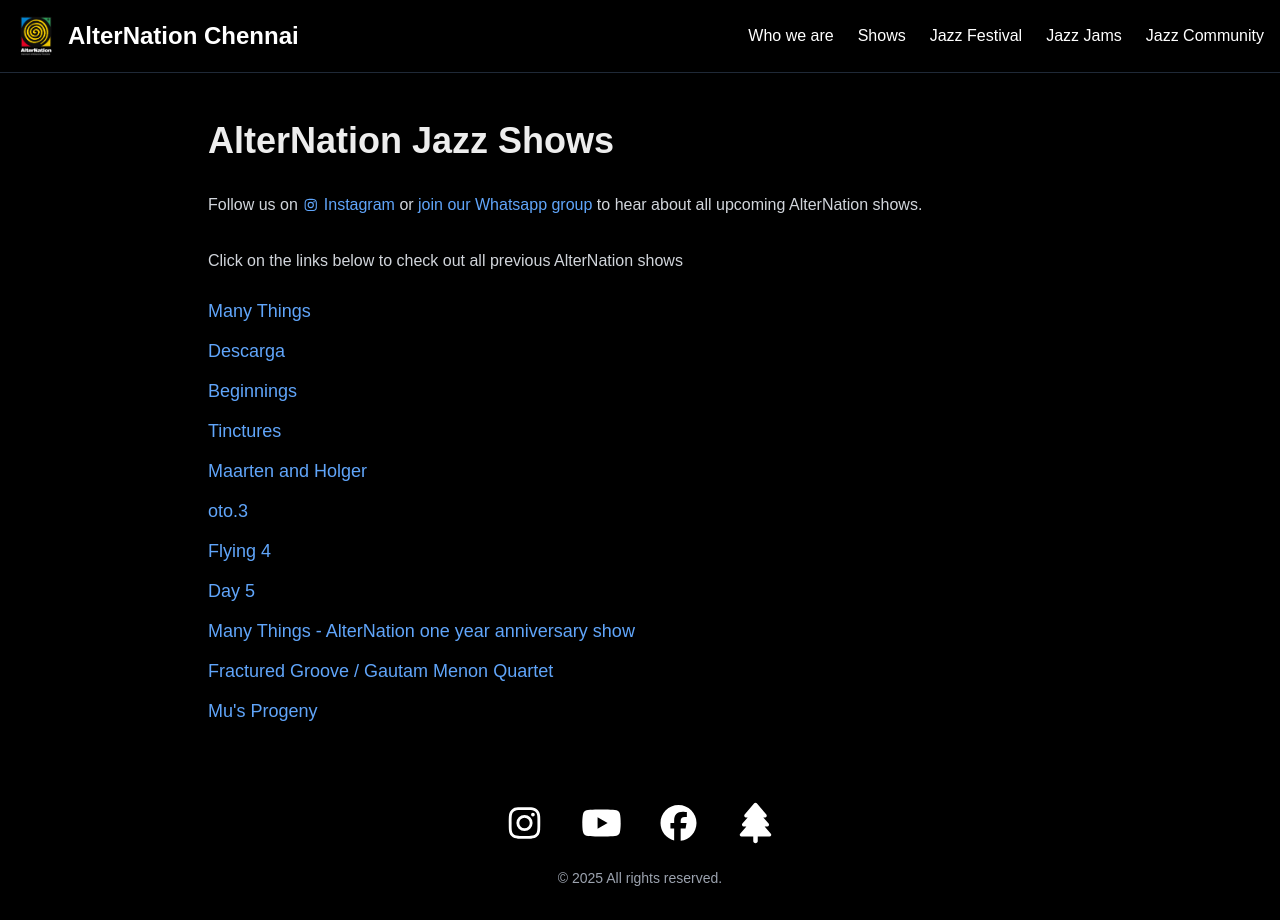
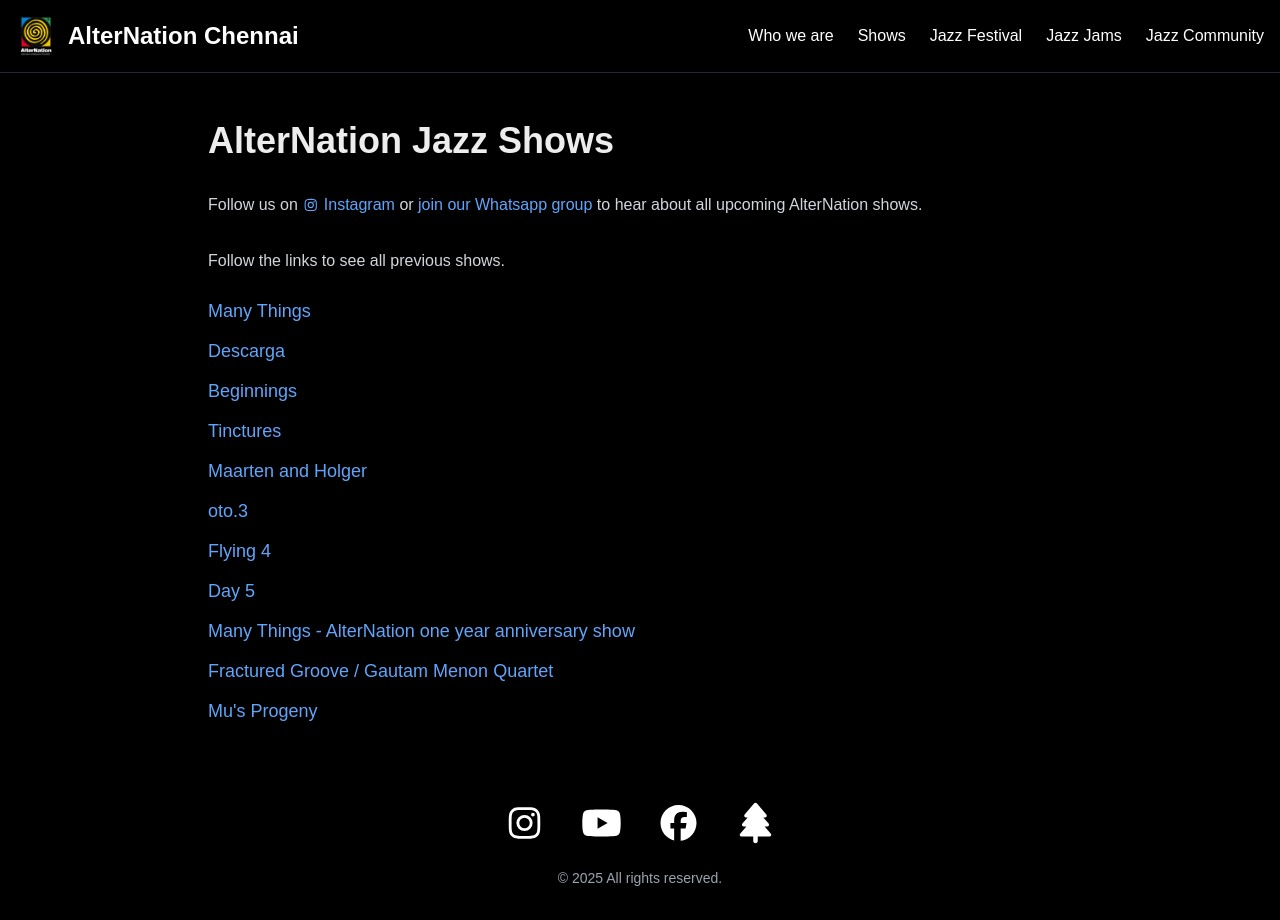
Before and after one commit to vivekayer/alternationchennai, a Next.js app: page /shows in a window 1280 px wide. Built offline with nearby package versions, Linux system fonts and the light colour scheme.

Commit message:
Text change

```diff
--- a/app/shows/page.tsx
+++ b/app/shows/page.tsx
@@ -23,7 +23,7 @@
 
       <div className="space-y-8">
         <p className="text-gray-300">
-          Follow us on{' '}
+          Follow us on{" "}
           <Link
             href="https://www.instagram.com/alternationchennai/"
             target="_blank"
@@ -32,8 +32,8 @@
           >
             <FontAwesomeIcon icon={faInstagram} className="text-sm mr-1" />
             Instagram
-          </Link>{' '}
-          or{' '}
+          </Link>{" "}
+          or{" "}
           <Link
             href="https://chat.whatsapp.com/LIX1rOMBejL5yPVuTLj35W"
             target="_blank"
@@ -41,13 +41,13 @@
             className="text-blue-400 hover:text-blue-300"
           >
             join our Whatsapp group
-          </Link>{' '}
+          </Link>{" "}
           to hear about all upcoming AlterNation shows.
         </p>
 
         <div>
           <p className="text-gray-300 mb-6">
-            Click on the links below to check out all previous AlterNation shows
+            Follow the links to see all previous shows.
           </p>
 
           <ul className="space-y-3">
```
